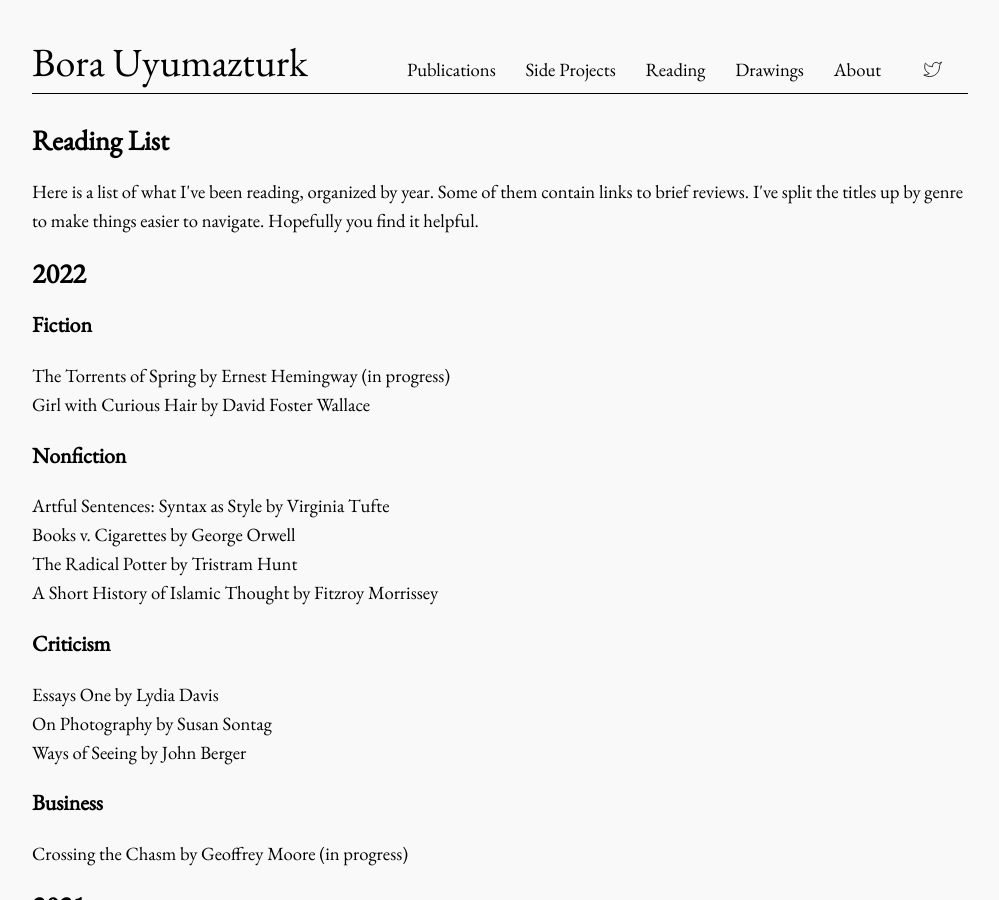
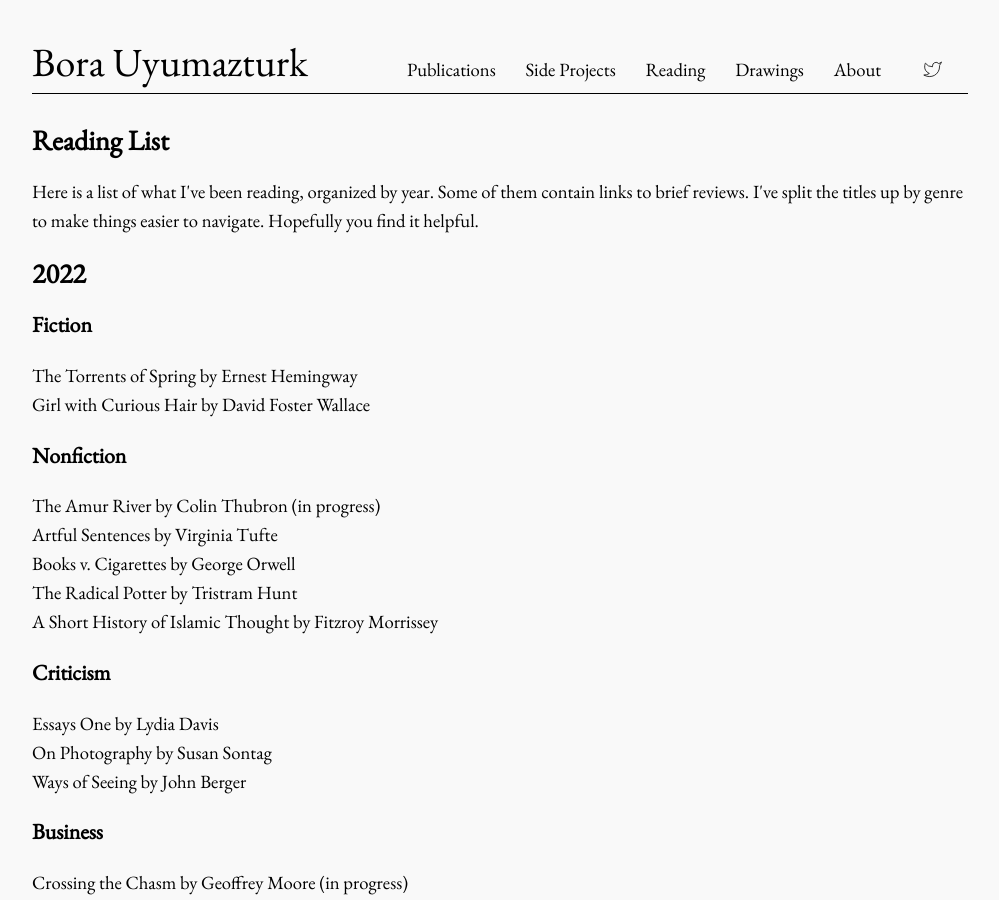
Before and after one commit to bora-uyumazturk/bora-uyumazturk.github.io, a Jekyll site: the page built from reading.html, in a window 1280 px wide and 900 px high. Shown: the whole window, without its empty margins (140-1139 px from the left). Built offline with Jekyll 4.4.1, drawn with Linux system fonts in a browser that asks for light colours.

Commit message:
Update reading.html

```diff
--- a/reading.html
+++ b/reading.html
@@ -16,12 +16,13 @@ title: Reading
 
   <h3>Fiction</h3>
 
-  The Torrents of Spring by Ernest Hemingway (in progress) <br>
+  The Torrents of Spring by Ernest Hemingway <br>
   Girl with Curious Hair by David Foster Wallace
 
   <h3>Nonfiction</h3>
 
-  Artful Sentences: Syntax as Style by Virginia Tufte <br>
+  The Amur River by Colin Thubron (in progress) <br>
+  Artful Sentences by Virginia Tufte <br>
   Books v. Cigarettes by George Orwell <br>
   The Radical Potter by Tristram Hunt <br>
   A Short History of Islamic Thought by Fitzroy Morrissey
```
